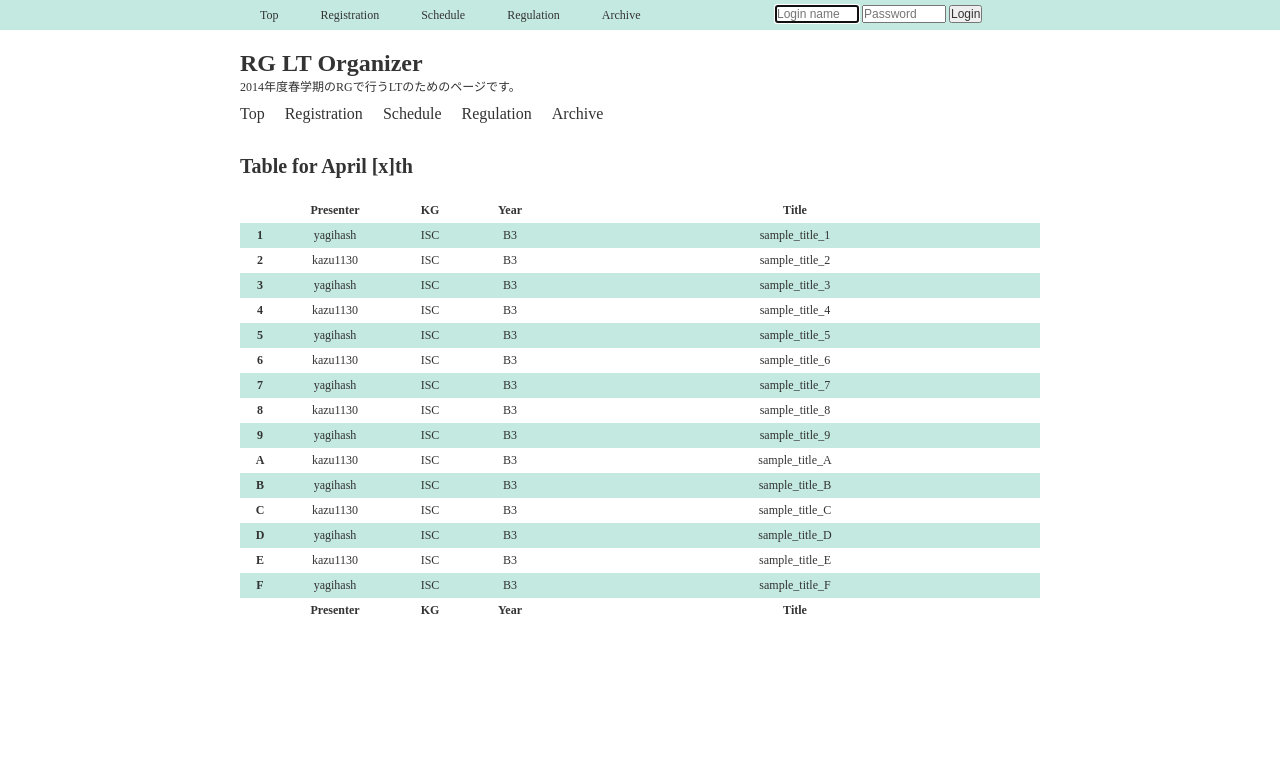
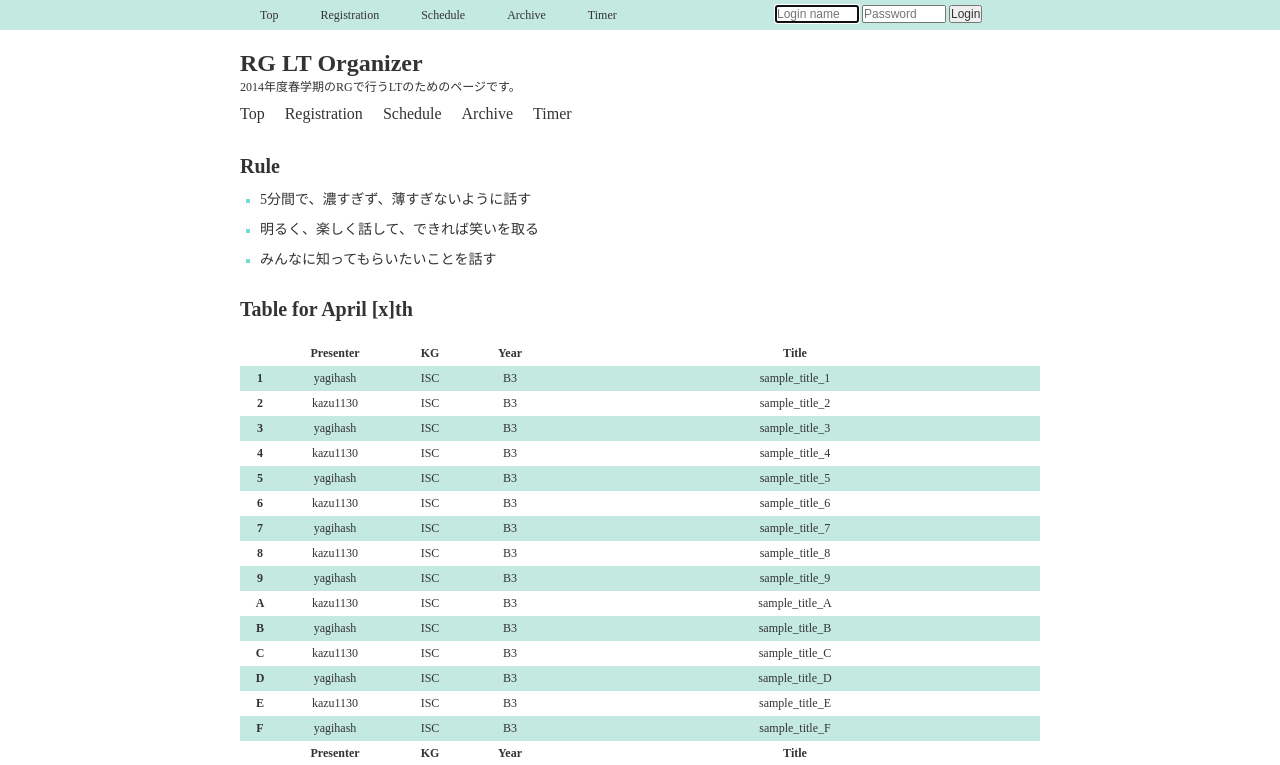
Before and after one commit to yagihash/rg_lt_organizer, a PHP site: page / in a window 1280 px wide. Shown: the top 765 px of the page. Run offline with PHP 8.4, Linux system fonts and the light colour scheme.

Commit message:
スライド完成しないんじゃ！(ブチギレ

```diff
--- a/archive.php
+++ b/archive.php
@@ -15,6 +15,9 @@ require_once (__DIR__ . "/head.php");
 require_once(__DIR__ . "/top_bar.php");
 ?>
     <div id="wrap">
+<?php
+require_once(__DIR__ . "/page_header.php");
+?>
     </div>
   </body>
 </html>
--- a/css/style.css
+++ b/css/style.css
@@ -131,6 +131,24 @@ div.content {
   clear: both;
 }
 
+ul#rule {
+  display: block;
+  padding-left: 20px;
+  margin-bottom: 30px;
+}
+
+ul#rule li {
+  list-style-type: square;
+  color: #77DDD1;
+  margin-top: 10px;
+  margin-bottom: 10px;
+}
+
+span.rule_item {
+  color: #333333;
+  font-size: 14px;
+}
+
 table#presenters {
   width: 800px;
   margin: auto;
--- a/index.php
+++ b/index.php
@@ -19,6 +19,12 @@ require_once(__DIR__ . "/top_bar.php");
 require_once(__DIR__ . "/page_header.php");
 ?>
       <div id="main" class="content">
+        <h2>Rule</h2>
+        <ul id="rule">
+          <li><span class="rule_item">5分間で、濃すぎず、薄すぎないように話す</span></li>
+          <li><span class="rule_item">明るく、楽しく話して、できれば笑いを取る</span></li>
+          <li><span class="rule_item">みんなに知ってもらいたいことを話す</span></li>
+        </ul>
         <h2>Table for April [x]th</h2>
         <table id="presenters">
           <thead>
--- a/page_header.php
+++ b/page_header.php
@@ -16,10 +16,10 @@
                 <a href="./schedule.php">Schedule</a>
               </li>
               <li>
-                <a href="./regulation.php">Regulation</a>
+                <a href="./archive.php">Archive</a>
               </li>
               <li>
-                <a href="./archive.php">Archive</a>
+                <a href="./timer/">Timer</a>
               </li>
             </ul>
           </nav>
--- a/register.php
+++ b/register.php
@@ -15,6 +15,9 @@ require_once (__DIR__ . "/head.php");
 require_once(__DIR__ . "/top_bar.php");
 ?>
     <div id="wrap">
+<?php
+require_once(__DIR__ . "/page_header.php");
+?>
     </div>
   </body>
 </html>
--- a/schedule.php
+++ b/schedule.php
@@ -15,6 +15,9 @@ require_once (__DIR__ . "/head.php");
 require_once(__DIR__ . "/top_bar.php");
 ?>
     <div id="wrap">
+<?php
+require_once(__DIR__ . "/page_header.php");
+?>
     </div>
   </body>
 </html>
--- a/top_bar.php
+++ b/top_bar.php
@@ -10,10 +10,10 @@
             <a href="./schedule.php">Schedule</a>
           </li>
           <li>
-            <a href="./regulation.php">Regulation</a>
+            <a href="./archive.php">Archive</a>
           </li>
           <li>
-            <a href="./archive.php">Archive</a>
+            <a href="./timer/">Timer</a>
           </li>
         </ul>
 <?php
```
Also changed, not shown: regulation.php (deleted, +0 -20 lines).
